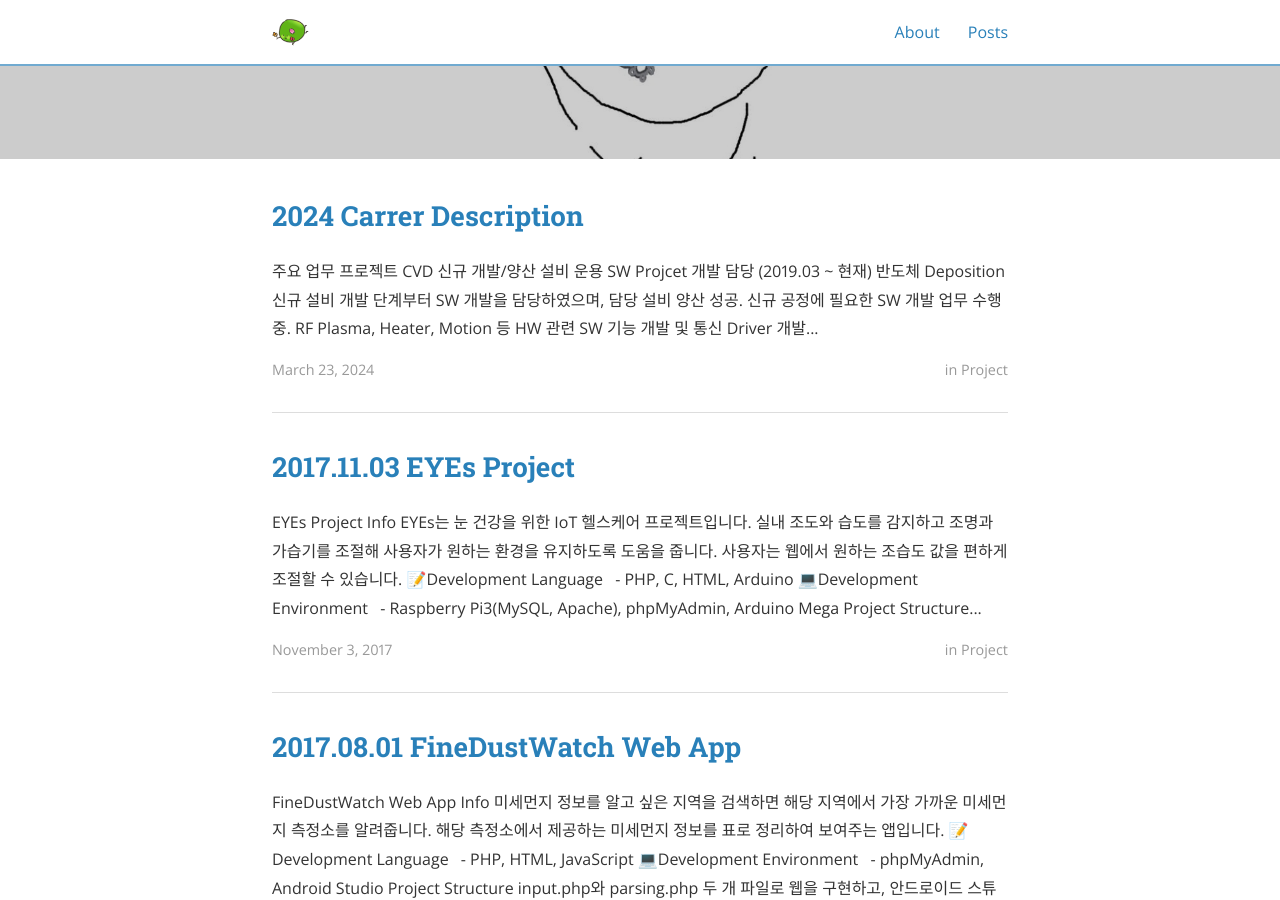
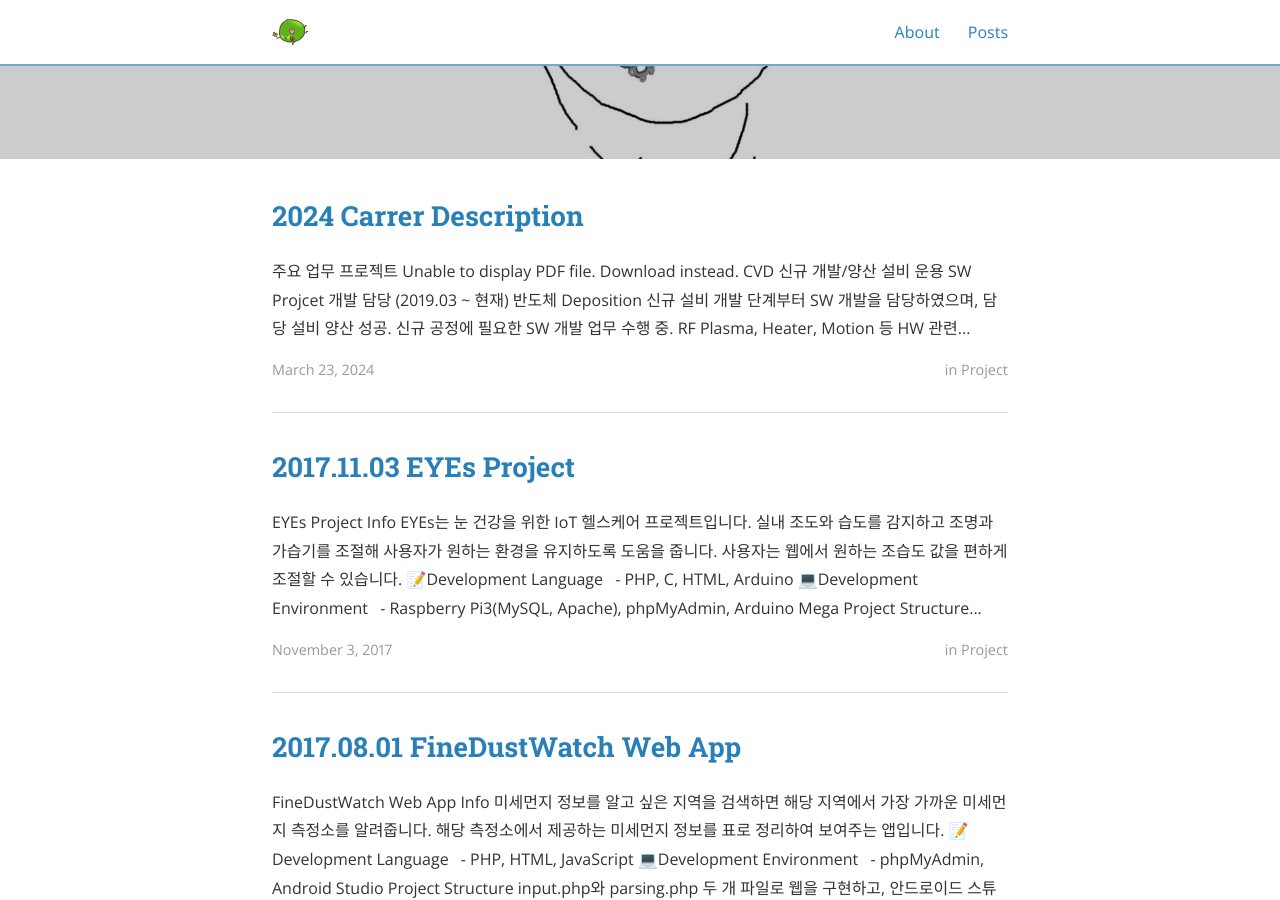
Before and after one commit to JinnyHwang/JinnyHwang.github.io, a Jekyll site: the page built from index.html, in a window 1280 px wide and 900 px high, scrolled down 346 px. Built offline with Jekyll 4.4.1, drawn with Linux system fonts in a browser that asks for light colours; nearby versions of some CDN libraries; the list of posts is cut into pages by our own code.

Commit message:
object code update

```diff
--- a/_posts/2024-03-23-Career Description.md
+++ b/_posts/2024-03-23-Career Description.md
@@ -11,6 +11,8 @@ cover:  "/assets/instacode.png"
 
 <h3>주요 업무 프로젝트</h3>
 <object data="/assets/경력기술서_황지은.pdf" type="application/pdf" width="100%" height="500px">
+  <p>Unable to display PDF file. <a href="/assets/경력기술서_황지은.pdf">Download</a> instead.</p>
+</object>
 
 <hr>
 
```
